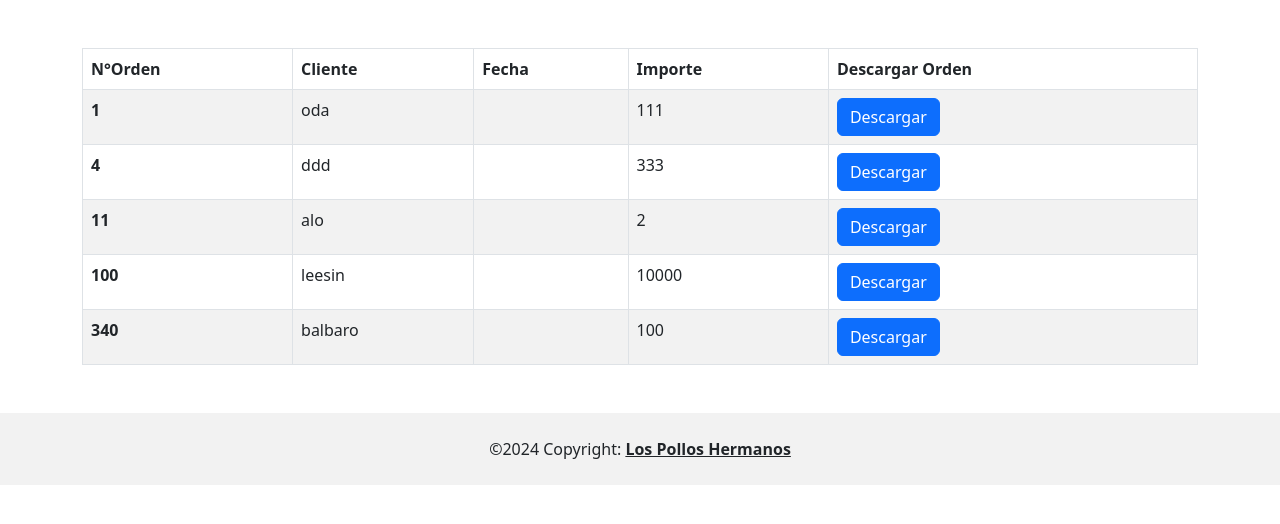
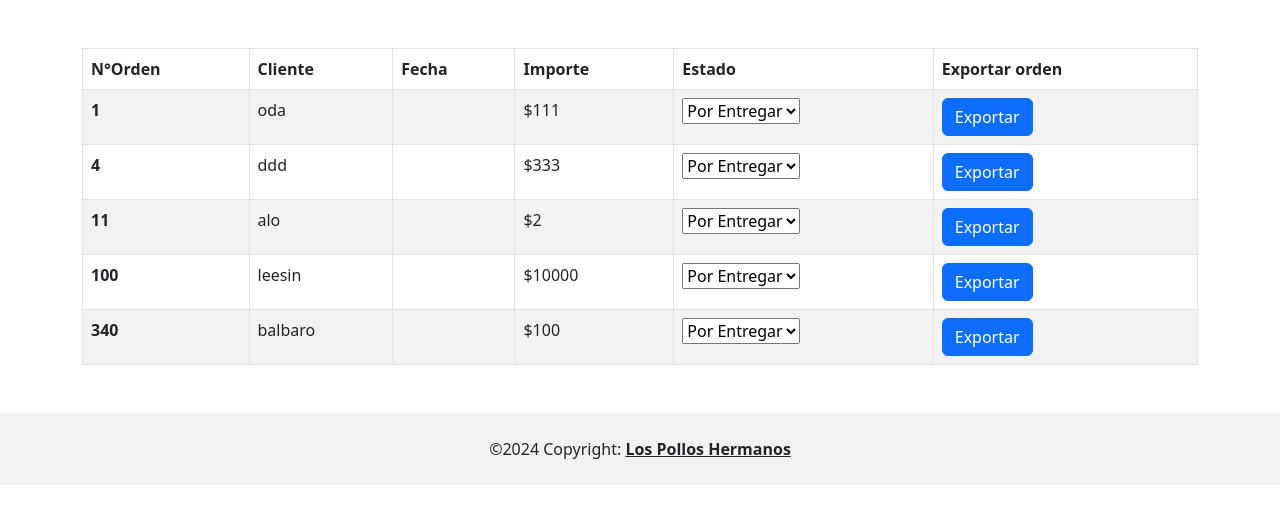
Before and after one commit to jorojasj/sistema-facturacion, a Django app: page /index/ in a window 1280 px wide. Shown: the part 86-610 px from the top of the page. Run offline with Django 5.2, Linux system fonts and the light colour scheme; data comes from the database, SQL or seed files in the repository; both versions use the stored data as it was after the commit.

Commit message:
se agregan los estados de entregada y rechazada

```diff
--- a/app/templates/index.html
+++ b/app/templates/index.html
@@ -11,7 +11,8 @@
               <th scope="col">Cliente</th>
               <th scope="col">Fecha</th>
               <th scope="col">Importe</th>
-              <th scope="col">Descargar Orden</th>
+              <th scope="col">Estado</th>
+              <th scope="col">Exportar orden</th>
           </tr>
       </thead>
       <tbody>
@@ -20,8 +21,15 @@
               <th scope="row">{{o.numero_compra}}</th>
               <td>{{o.nombre_cliente}}</td>
               <td>{{o.fecha}}</td>
-              <td>{{o.precio_producto}}</td>
-              <td><a class="btn btn-primary" href="{% url 'orden_compra' id_orden_compra=o.numero_compra%}">Descargar</a></td>
+              <td>${{o.precio_producto}}</td>
+              <td>
+                <select name="" id="">
+                    <option value="">Por Entregar</option>
+                    <option value="">Entregada</option>
+                    <option value="">Rechazada</option>
+                </select>
+              </td>
+              <td><a class="btn btn-primary" href="{% url 'orden_compra' id_orden_compra=o.numero_compra%}">Exportar</a></td>
             </tr>
           {% endfor %}
       </tbody>
```
Also changed, not shown: db.sqlite3.
